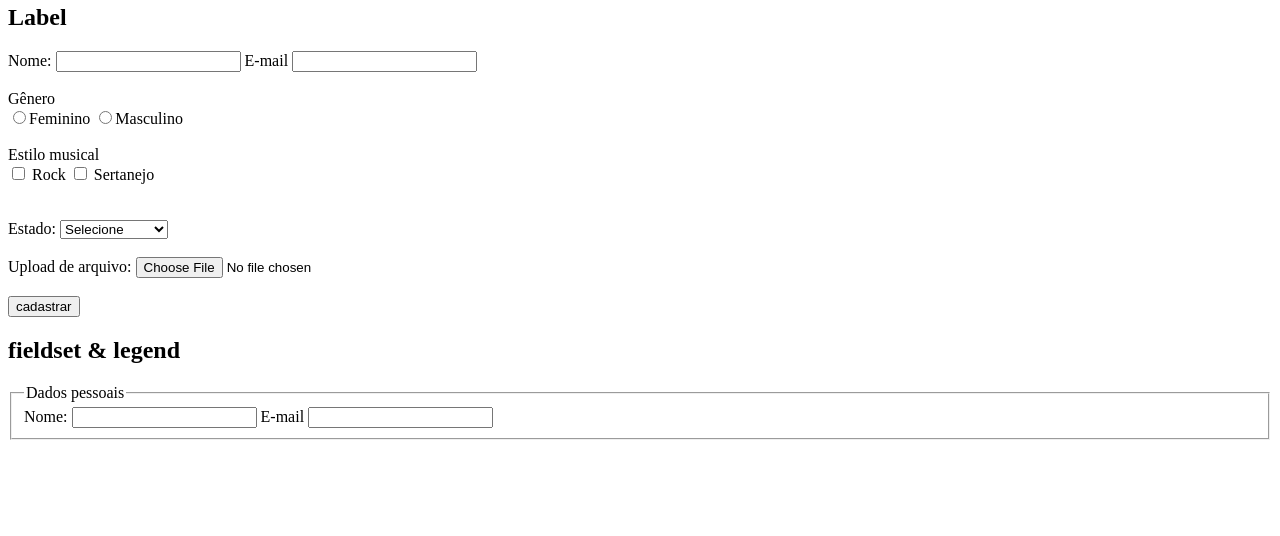
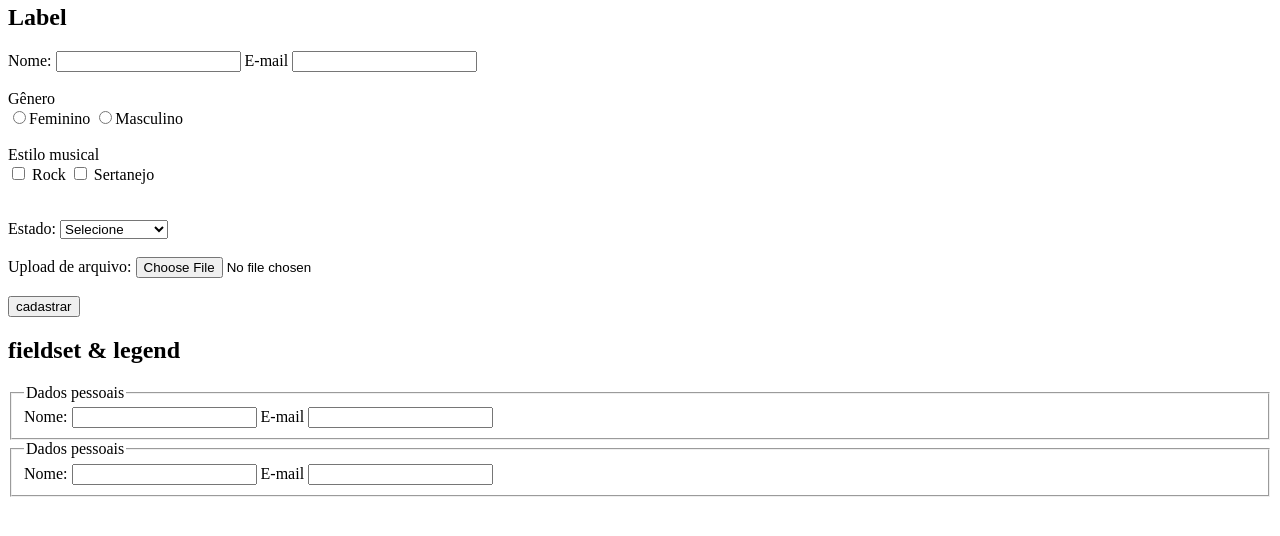
Before and after one commit to AllexMarquess/MinhaEvolu-oFullWeb, a plain HTML site: page HTML5/formularios.html in a window 1280 px wide. Shown: the part 234-770 px from the top of the page. Drawn offline with Linux system fonts and the light colour scheme.

Commit message:
CaracteresEspeciais01

```diff
--- a/HTML5/formularios.html
+++ b/HTML5/formularios.html
@@ -107,6 +107,19 @@
           <label for="email">E-mail</label>
           <input type="text" name="email" id="email">
         </fieldset>
+
+
+        <fieldset>
+          <legend>Dados pessoais</legend>
+
+          <label>
+            Nome:
+           <input type="text" name="nome">
+        </label>
+
+          <label for="email">E-mail</label>
+          <input type="text" name="email" id="email">
+        </fieldset>
     </form>
 
 </body>
```
Also changed, not shown: HTML5/caracteres_especiais.html (added, +11 -0 lines).
